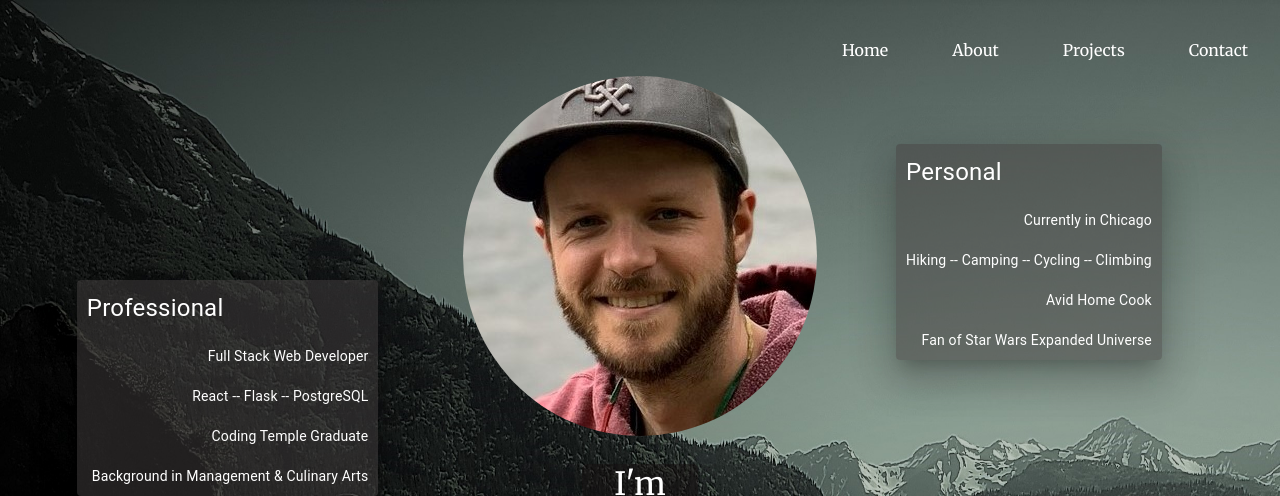
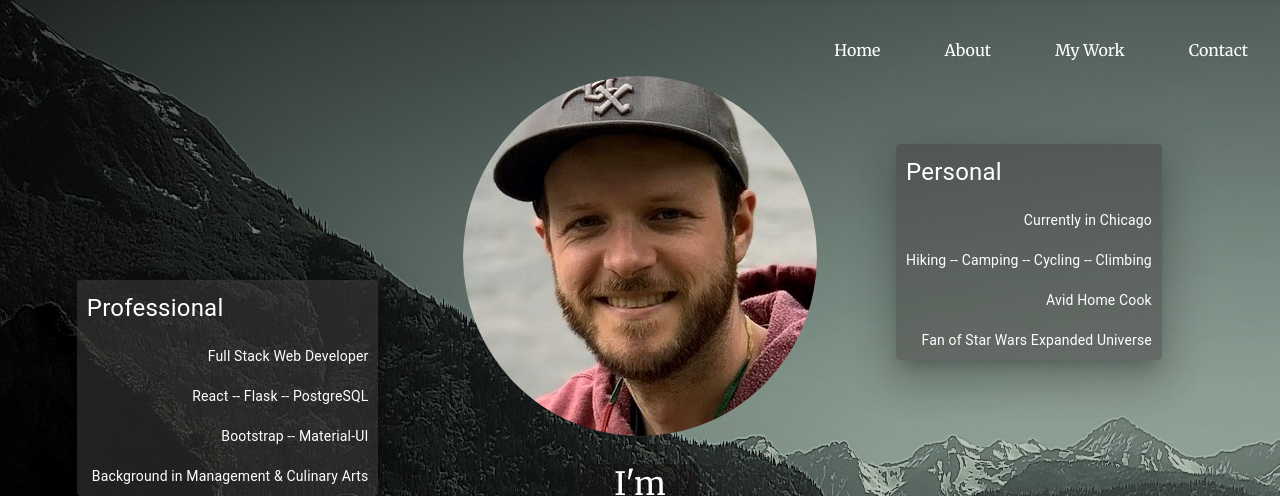
Before and after one commit to backfromsolaris/React-Portfolio, a React (Create React App) app: page /About in a window 1280 px wide. Shown: the top 496 px of the page. Built offline with nearby package versions, Linux system fonts and the light colour scheme.

Commit message:
link adjustments & text edits

```diff
--- a/src/Components/About/About.tsx
+++ b/src/Components/About/About.tsx
@@ -1,5 +1,6 @@
 import { makeStyles } from "@material-ui/styles";
 import { Switch, Slide, Card, Typography } from "@material-ui/core";
+import React, { useState } from "react";
 
 const aboutStyles = makeStyles({
     card_left:{
@@ -27,22 +28,20 @@ const aboutStyles = makeStyles({
     },
     heading_right:{
         marginTop: '10vh',
-        marginLeft: '5vw',
+        marginLeft: '5vw'
     },
     heading:{
         textAlign: 'left',
-        marginBottom: '5vh',
+        marginBottom: '5vh'
     },
     list_right:{
         textAlign: 'left',
         listStyle: 'none',
         marginTop: '10vh',
-        marginRight: '2vw',
+        marginRight: '2vw'
     },
     list_right_item:{
-        marginTop: '10vh',
-
-        // background: 'rgb(23, 16, 16, 0.6)'
+        marginTop: '10vh'
     }
 })
 
@@ -56,19 +55,27 @@ export const About_Card_Left = () =>{
                     Professional
                 </Typography>
                 <br />
-                <Typography className={classes.items} variant="body2" component="p">
+                <Typography className={classes.items}
+                    variant="body2"
+                    component="p">
                     Full Stack Web Developer
                 </Typography>
                 <br />
-                <Typography className={classes.items} variant="body2" component="p">
+                <Typography className={classes.items}
+                    variant="body2"
+                    component="p">
                     React -- Flask -- PostgreSQL
                 </Typography>
                 <br />
-                <Typography className={classes.items} variant="body2" component="p">
-                    Coding Temple Graduate
+                <Typography className={classes.items}
+                    variant="body2"
+                    component="p">
+                    Bootstrap -- Material-UI
                 </Typography>
                 <br />
-                <Typography className={classes.items} variant="body2" component="p">
+                <Typography className={classes.items}
+                    variant="body2"
+                    component="p">
                     Background in Management & Culinary Arts
                     </Typography>
             </Card>
@@ -83,30 +90,29 @@ export const About_Card_Right = () =>{
                     Personal
                 </Typography>
                 <br />
-                <Typography className={classes.items} variant="body2" component="p">
+                <Typography className={classes.items}
+                    variant="body2"
+                    component="p">
                     Currently in Chicago
                 </Typography>
                 <br />
-                <Typography className={classes.items} variant="body2" component="p">
+                <Typography className={classes.items}
+                    variant="body2"
+                    component="p">
                     Hiking -- Camping -- Cycling -- Climbing
                 </Typography>
                 <br />
-                <Typography className={classes.items} variant="body2" component="p">
+                <Typography className={classes.items}
+                    variant="body2"
+                    component="p">
                     Avid Home Cook
                 </Typography>
                 <br />
-                <Typography className={classes.items} variant="body2" component="p">
+                <Typography className={classes.items}
+                    variant="body2"
+                    component="p">
                     Fan of Star Wars Expanded Universe
                     </Typography>
-
-                    {/* <h2 className={classes.heading}>Personal</h2>
-                    <hr />
-                    <ul className={classes.list_right}>
-                            <li className={classes.list_right_item}>Currently Residing in Chicago</li>
-                            <li className={classes.list_right_item}>Hiking -- Camping -- Cycling -- Climbing</li>
-                            <li className={classes.list_right_item}>Avid Home Cook</li>
-                            <li className={classes.list_right_item}>Reader of Star Wars Expanded Universe</li>
-                        </ul> */}
             </Card>
     )
 }
--- a/src/Components/Contact/Contact.tsx
+++ b/src/Components/Contact/Contact.tsx
@@ -43,8 +43,8 @@ export const Contact = () =>{
                     <input className={classes.inputs} type="text" />
 
                 <label className={classes.inputs}>Message</label>
-                    <textarea  className={classes.inputs} name="" id="" cols={30} rows={5}></textarea>
-
+                    <textarea  className={classes.inputs}
+                        cols={30} rows={5}></textarea>
             </form>
         </div>
     )
--- a/src/Components/Home/Home.tsx
+++ b/src/Components/Home/Home.tsx
@@ -54,7 +54,8 @@ export const Home = () =>{
         <div className={classes.container}>
             <div className={classes.main}>
                 <div className={classes.main_text}>
-                    <img src={alaska_portfolio} className={classes.img}/>
+                    <img src={alaska_portfolio}
+                        className={classes.img}/>
                     <p className={classes.subTitle}>I'm Zach</p>
                 </div>
             </div>
--- a/src/Components/Navbar/NavBar.tsx
+++ b/src/Components/Navbar/NavBar.tsx
@@ -34,16 +34,20 @@ export const Navbar = () =>{
                 <div className={classes.navbar_container}>
                     <ul className={classes.navigation}>
                         <li className={classes.item}>
-                            <Link to='/' className={classes.nav_a}>Home</Link>
+                            <Link to='/'
+                              className={classes.nav_a}>Home</Link>
                         </li>
                         <li className={classes.item}>
-                            <Link to='/About' className={classes.nav_a}>About</Link>
+                            <Link to='/About'
+                              className={classes.nav_a}>About</Link>
                         </li>
                         <li className={classes.item}>
-                            <Link to='/Projects' className={classes.nav_a}>Projects</Link>
+                            <Link to='/Projects'
+                              className={classes.nav_a}>My Work</Link>
                         </li>
                         <li className={classes.item}>
-                            <Link to='/Contact' className={classes.nav_a}>Contact</Link>
+                            <Link to='/Contact'
+                              className={classes.nav_a}>Contact</Link>
                         </li>
                     </ul>
                 </div>
--- a/src/Components/Projects/Projects.tsx
+++ b/src/Components/Projects/Projects.tsx
@@ -31,42 +31,49 @@ const projectStyles = makeStyles({
     }
 })
 
+const marvel = 'https://github.com/backfromsolaris/Flask-Marvel'
+const garage = 'https://github.com/backfromsolaris/oop-parking-garage'
+const weather = 'https://github.com/backfromsolaris/JS-API-Weather-App'
+const double_tap = 'https://github.com/backfromsolaris/group_project_1'
 
 export const Projects = () =>{
     const classes = projectStyles();
     return(
         <Card elevation={24} className={classes.card}>
-            <h2 className={classes.h2}>Projects</h2>
+            <h2 className={classes.h2}>My Work</h2>
             <hr />
             <div className={classes.grid_container}>
                 <div className={classes.grid_item}>
                     <Thumbnail
-                    link="https://github.com/backfromsolaris/Flask-Marvel"
+                    link={marvel}
                     image= {marvel_image}
                     title="Marvel Flask API"
                      />
                 </div>
                 <div className={classes.grid_item}>
                     <Thumbnail
-                    link="https://github.com/backfromsolaris/oop-parking-garage"
+                    link={garage}
                     image= {parking_garage_image}
                     title="Parking Garage OOP"
                     />
                 </div>
                 <div className={classes.grid_item}>
                     <Thumbnail
-                    link="https://github.com/backfromsolaris/JS-API-Weather-App"
+                    link={weather}
                     image= {weather_api_image}
                     title="Weather App"
                     />
                 </div>
                 <div className={classes.grid_item}>
                     <Thumbnail
-                    link="https://github.com/backfromsolaris/group_project_1"
+                    link={double_tap}
                     image= {double_tap_image}
                     title="Group CRM Project"
                     />
                 </div>
+
+{/* create new thumbails with further work */}
+
                 {/* <div className={classes.grid_item}>
                     <Thumbnail
                     link=""
@@ -81,6 +88,7 @@ export const Projects = () =>{
                     title=""
                     />
                 </div> */}
+
             </div>
         </Card>
     )
--- a/src/Components/Thumbnails/Thumbnails.tsx
+++ b/src/Components/Thumbnails/Thumbnails.tsx
@@ -21,6 +21,10 @@ const thumbStyles = makeStyles({
         display: 'flex',
         marginBottom: '5vh',
         background: 'none'
+      },
+      link:{
+          textDecoration:'none',
+          color: 'white',
       }
 })
 
@@ -31,10 +35,14 @@ export const Thumbnail = (props:Props) =>{
         <div className={classes.project}>
                 <div className={classes.project_image}>
                     <a href={props.link}>
-                        <img className={classes.project_image} src={props.image} alt="Project Image" />
+                        <img className={classes.project_image}
+                            src={props.image}
+                            alt="Project Image" />
                     </a>
                 </div>
-                <div className={classes.project_title}>{props.title}</div>
+                <div className={classes.project_title}>
+                    <a href={props.link}
+                        className={classes.link}>{props.title}</a></div>
         </div>
     );
 }
```
